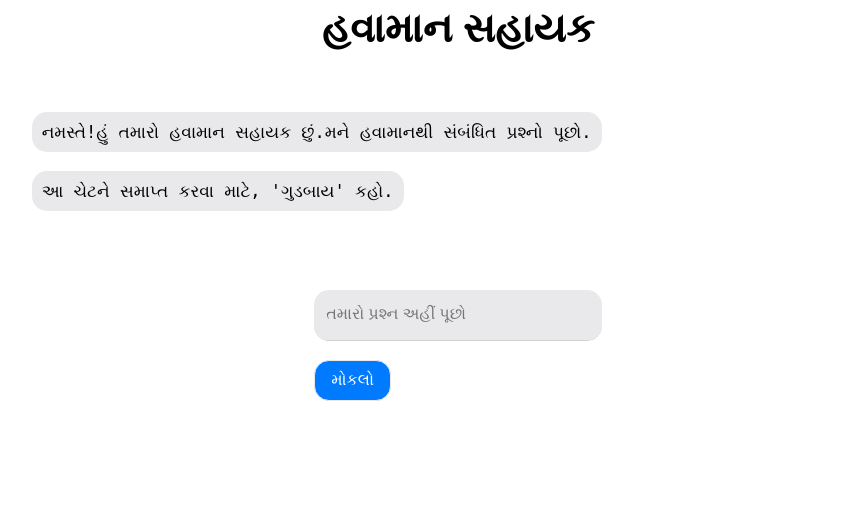
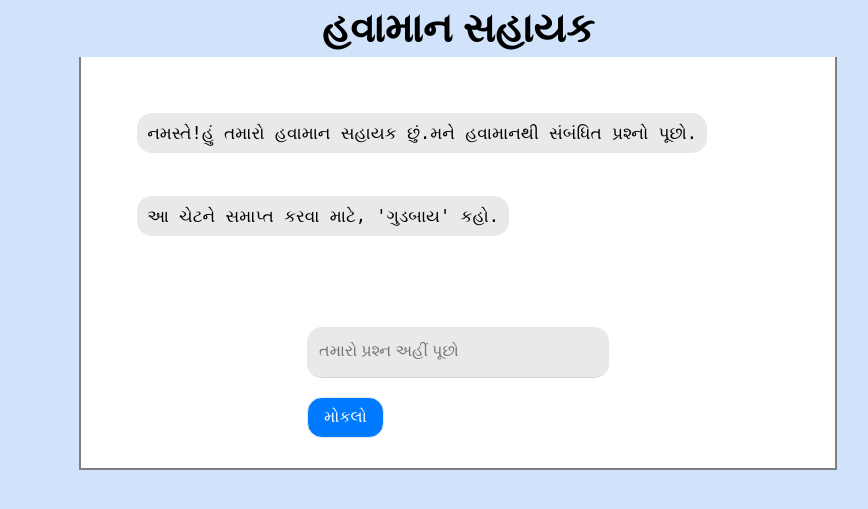
Before and after one commit to prathamSharma25/Regional-Language-Weather-Chatbot, a Flask app: page / in a window 1280 px wide. Shown: the top 509 px of the page, without its empty margins (182-1050 px from the left). Run offline with Flask 2, Linux system fonts and the light colour scheme; some libraries are stand-ins or nearby versions.

Commit message:
Add files via upload

```diff
--- a/static/style.css
+++ b/static/style.css
@@ -1,5 +1,6 @@
 body {
     font-family: Garamond;
+    background-color: #d0e3fb;
 }
 
 h1 {
@@ -99,11 +100,23 @@
     line-height: inherit;
     overflow:visible;
 }
+
+#chat-header{
+    background-color: #e9e9eb;
+    margin-left: auto;
+    margin-right: auto;
+    padding: 3px;
+    border-top: 2px solid;
+    border-bottom: 2px solid;
+    border-color: grey;
+    text-align: center;
+}
+
 #chatbox {
     background-color: #ffffff;
     margin-left: auto;
     margin-right: auto;
-    width: 80%;
+    width: 85%;
     min-height: 70px;
     margin-top: 60px;
 }
@@ -111,7 +124,7 @@
 #userInput {
     margin-left: auto;
     margin-right: auto;
-    width: 40%;
+    width: 60%;
     margin-top: 60px;
 }
 
@@ -135,7 +148,6 @@
     font-size: 17px;
     text-align: right !important;
     line-height: 30px;
-    margin: 5px;
 }
 
 .userText span {
@@ -151,7 +163,6 @@
     font-size: 17px;
     text-align: left !important;
     line-height: 30px;
-    margin: 5px;
 }
 
 .botText span {
@@ -167,3 +178,16 @@
     right: 0;
     width: 300px;
 }
+
+form{
+    background-color: #ffffff;
+    margin-left: auto;
+    margin-right: auto;
+    width: 70%;
+    border-right: 2px solid;
+    border-left: 2px solid;
+    border-bottom: 2px solid;
+    border-color: grey;
+    padding-top: 1px;
+    padding-bottom: 30px;
+}
```
